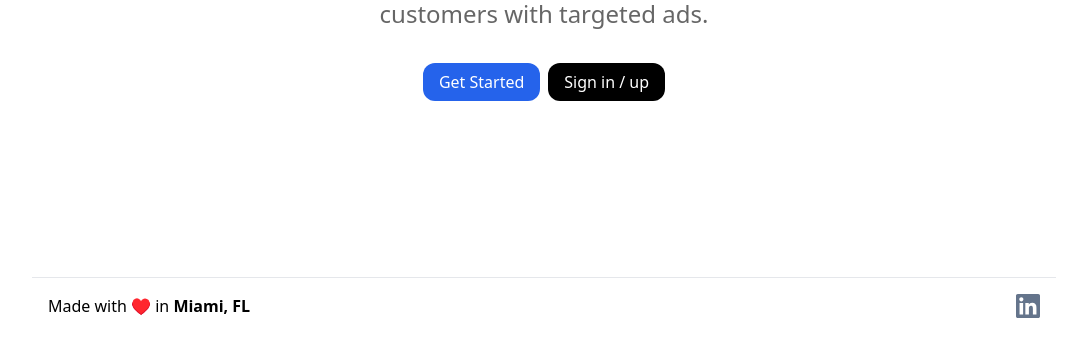
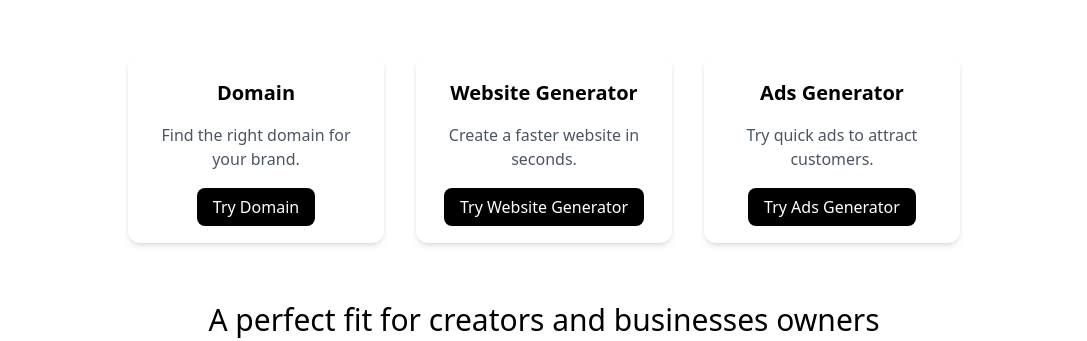
Before and after one commit to romanvieito/simplerb, a Next.js app: page / in a window 1280 px wide. Shown: the part 458-799 px from the top of the page, without its empty margins (96-1183 px from the left). Built offline with nearby package versions, Linux system fonts and the light colour scheme; no server answers.

Commit message:
new index

```diff
--- a/pages/index.tsx
+++ b/pages/index.tsx
@@ -10,6 +10,7 @@ import Card from '@mui/material/Card';
 import CardActions from '@mui/material/CardActions';
 import CardContent from '@mui/material/CardContent';
 import Typography from '@mui/material/Typography';
+import CPricing from '../components/CPricing';
 
 const Home: NextPage = () => {
 
@@ -33,7 +34,7 @@ const Home: NextPage = () => {
         <link rel="icon" href="/favicon.ico" />
       </Head>
       <Header />
-      <main className="flex flex-1 w-full flex-col items-center justify-center text-center px-4">
+      <main className="flex flex-1 w-full flex-col items-center justify-center text-center px-4 mt-12 sm:mt-20">
         <h1 className="sm:text-6xl text-5xl max-w-[708px] font-bold text-slate-900">
           Launch Your Business in Just {" "}
           <span className="text-blue-600">3 Clicks</span>
@@ -43,44 +44,6 @@ const Home: NextPage = () => {
           It all starts with the right domain: Set your brand apart, build your website, and attract customers with targeted ads.
         </h2>
 
-        {/* <Button size="small" key={pages[0].name} href={pages[0].link}>
-          Create Domain
-        </Button> */}
-
-        {/* <div className="max-w-xl w-full">
-          <div className="flex mt-10 items-center space-x-3">
-            <Image
-              src="/1-black.png"
-              width={30}
-              height={30}
-              alt="1 icon"
-              className="mb-5 sm:mb-0"
-            />
-            <p className="text-left font-medium">
-              Let's Start Generating Your Business Domain{" "}
-              <Tooltip
-                title={
-                  <div>
-                    <p>
-                      Type the main focus of your business or hobby. This helps
-                      us suggest a domain that's just right for you
-                    </p>
-                  </div>
-                }
-              >
-                <span className="info-icon cursor-pointer">&#x24D8;</span>
-              </Tooltip>
-            </p>
-          </div>
-          <textarea
-            value=""
-            rows={4}
-            className="w-full rounded-md border-gray-300 shadow-sm focus:border-black focus:ring-black my-5"
-            placeholder={
-              "Enter Your Business or Hobby. E.g., Boutique Coffee Shop, Personal Fitness"
-            }
-          />
-        </div> */}
         <div className="flex mt-10">
           <div className="mr-2">
             <a
@@ -101,6 +64,30 @@ const Home: NextPage = () => {
             </div>
           </SignedOut>
         </div>
+
+        <div className="flex flex-wrap justify-center mt-16 gap-8">
+          {pages.map((page, index) => (
+            <div key={index} className="w-64 p-6 bg-white rounded-xl shadow-md hover:shadow-lg transition-shadow duration-300">
+              <h3 className="text-xl font-semibold mb-4">{page.name}</h3>
+              <p className="text-gray-600 mb-6">
+                {page.name === 'Domain' && 'Find the right domain for your brand.'}
+                {page.name === 'Website Generator' && 'Create a faster website in seconds.'}
+                {page.name === 'Ads Generator' && 'Try quick ads to attract customers.'}
+              </p>
+              <a
+                href={page.link}
+                className="bg-black text-white font-medium px-4 py-2 rounded-lg hover:bg-blue-700 transition-colors duration-300"
+              >
+                Try {page.name}
+              </a>
+            </div>
+          ))}
+        </div>
+
+        <div className="mt-16">
+          <CPricing />
+        </div>
+
       </main>
       <Footer />
     </div>
```
